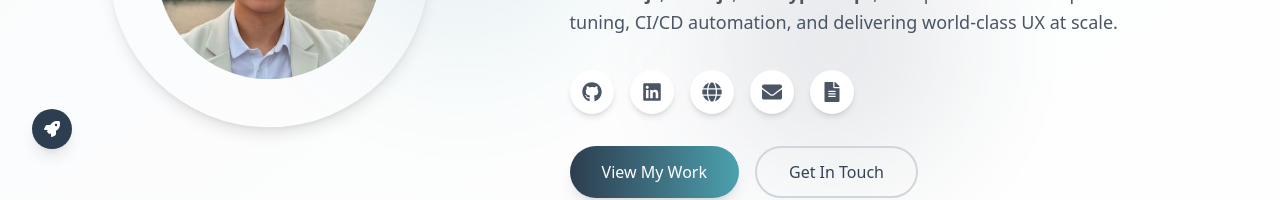
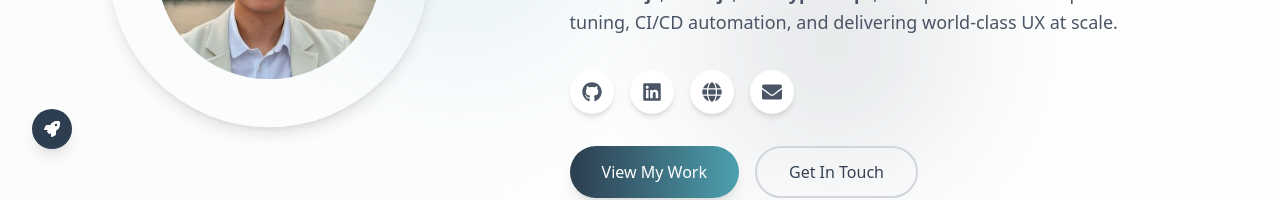
Before and after one commit to ezio421511/portfolio-front-lee, a React (Vite) app: page / in a window 1280 px wide. Shown: the part 475-675 px from the top of the page. Built offline with nearby package versions, Linux system fonts and the light colour scheme.

Commit message:
Update UpperSection.jsx

```diff
--- a/src/components/UpperSection.jsx
+++ b/src/components/UpperSection.jsx
@@ -11,7 +11,6 @@ import {
 } from "react-icons/fa";
 import { motion } from "framer-motion";
 import profile from "../assets/profile-pic.jpeg";
-import resume from "../assets/DavidLeeResume.pdf";
 import { useDarkMode } from "../DarkModeContext";
 
 const UpperSection = () => {
@@ -223,12 +222,7 @@ const UpperSection = () => {
                     icon: FaEnvelope,
                     href: "mailto:david.g.lee2018@gmail.com",
                     label: "Email",
-                  },
-                  {
-                    icon: FaFileAlt,
-                    href: resume,
-                    label: "Resume",
-                  },
+                  }
                 ].map(({ icon: Icon, href, label }) => (
                   <a
                     key={label}
```
